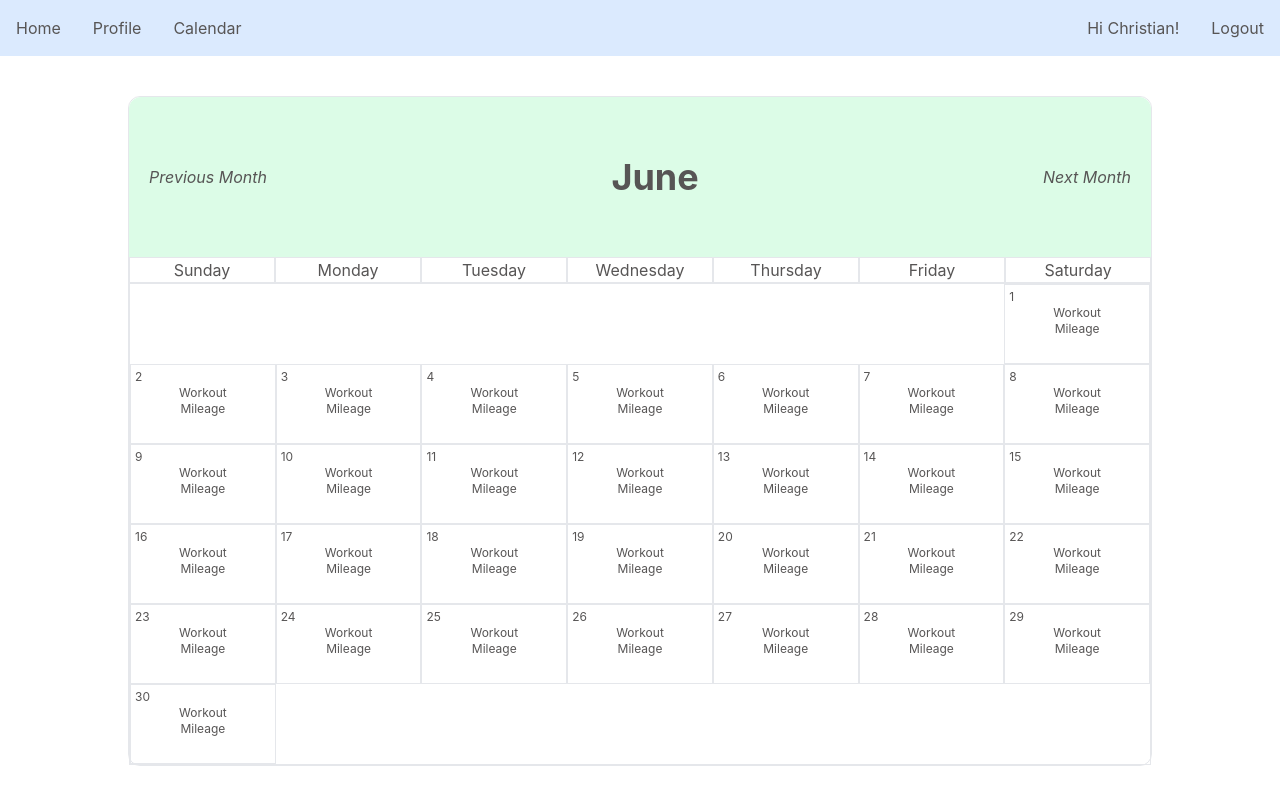
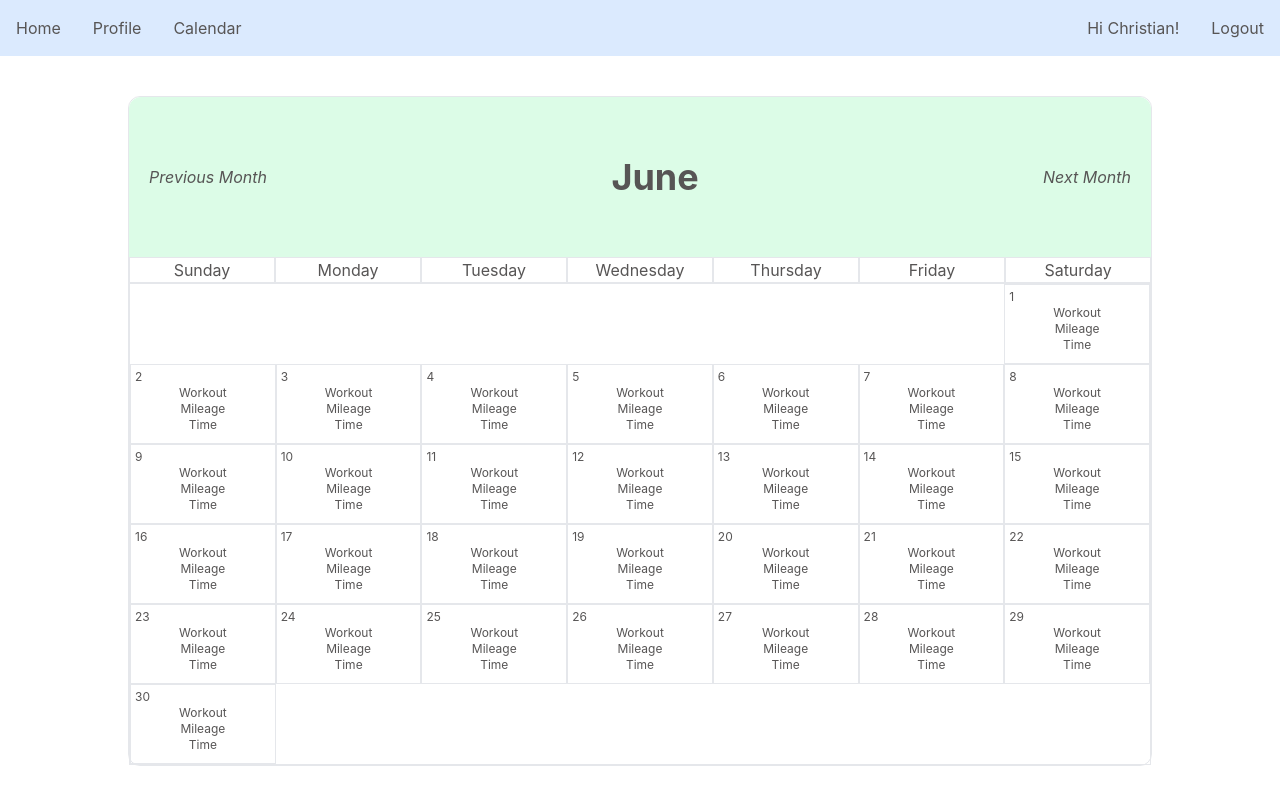
Before and after one commit to chrisgo2286/run-log-frontend, a React (Create React App) app: page /#/calendar in a window 1280 px wide. Built offline with nearby package versions, Linux system fonts and the light colour scheme.

Commit message:
Refactor miscFunctions

```diff
--- a/src/components/calendar/calendar.jsx
+++ b/src/components/calendar/calendar.jsx
@@ -1,12 +1,12 @@
 import CalendarHeader from "./calendarHeader";
 import DaysOfTheWeek from "./daysOfTheWeek";
 import Day from "./day";
-import { getArrayOfDayNums, getMonthNameFromNum } from "../../misc/miscFunctions";
+import { getArrayOfCalendarDays, getMonthNameFromNum } from "../../misc/miscFunctions";
 
 export default function Calendar () {
     const curDate = new Date();
     const monthName = getMonthNameFromNum(curDate.getMonth());
-    const dayNums = getArrayOfDayNums(curDate);
+    const dayNums = getArrayOfCalendarDays(curDate);
 
     return (
         <main className="w-4/5 mx-auto mb-10 border border-solid border-gray-200 rounded-xl">
--- a/src/components/calendar/day.jsx
+++ b/src/components/calendar/day.jsx
@@ -8,6 +8,7 @@ export default function Day ({ dayNum }) {
             <div className="text-xs">{ dayNum }</div>
             <div className="text-xs text-center">Workout</div>
             <div className="text-xs text-center">Mileage</div>
+            <div className="text-xs text-center">Time</div>
         </div>
     )
 }
--- a/src/misc/miscFunctions.js
+++ b/src/misc/miscFunctions.js
@@ -7,31 +7,43 @@ export function getMonthNameFromNum (monthNum) {
     return monthNames[monthNum];
 }
 
-export function getArrayOfDayNums (curDate) {
+export function getArrayOfCalendarDays (curDate) {
+    let dayNums;
     const totalDays = getTotalDays(curDate);
-    const dayNums = Array.from({length: totalDays}, (x, i) => i + 1);
-
-    const firstDay = new Date(curDate.getFullYear(), curDate.getMonth(), 1);
-    const dayOfWeekFirstDay = firstDay.getDay();
-    const offsetFirstDay = dayOfWeekFirstDay; //Number of empty days to insert to array
-    for (let i = 0; i < offsetFirstDay; i++) {
-        dayNums.unshift("0");
-    }
-
-    const lastDay = new Date(curDate.getFullYear(), curDate.getMonth(), totalDays);
-    const dayOfWeekLastDay = lastDay.getDay();
-    const offsetLastDay =  6 - dayOfWeekLastDay;
-    for (let i = 0; i < offsetLastDay; i++) {
-        dayNums.push("0");
-    }
-
+    dayNums = getArrayOfDayNums(totalDays);
+    dayNums = adjustCalendarStart(curDate, dayNums);
+    dayNums = adjustCalendarEnd(curDate, totalDays, dayNums);
     return dayNums;
 }
 
-export function getTotalDays (curDate) {
+function getTotalDays (curDate) {
     return getDaysInMonth(curDate.getMonth(), curDate.getFullYear());
 }
 
-export function getDaysInMonth (month, year) {
+function getArrayOfDayNums (totalDays) {
+    return Array.from({length: totalDays}, (x, i) => i + 1);
+}
+
+function adjustCalendarStart (curDate, dayNums) {
+    const firstDay = new Date(curDate.getFullYear(), curDate.getMonth(), 1);
+    const dayOfWeek = firstDay.getDay();
+    const offset = dayOfWeek; //Number of empty days to insert to array
+    for (let i = 0; i < offset; i++) {
+        dayNums.unshift("0");
+    }
+    return dayNums;
+}
+
+function adjustCalendarEnd (curDate, totalDays, dayNums) {
+    const lastDay = new Date(curDate.getFullYear(), curDate.getMonth(), totalDays);
+    const dayOfWeek = lastDay.getDay();
+    const offset =  6 - dayOfWeek;
+    for (let i = 0; i < offset; i++) {
+        dayNums.push("0");
+    }
+    return dayNums;
+}
+
+function getDaysInMonth (month, year) {
     return new Date(year, month + 1, 0).getDate();
 }
```
